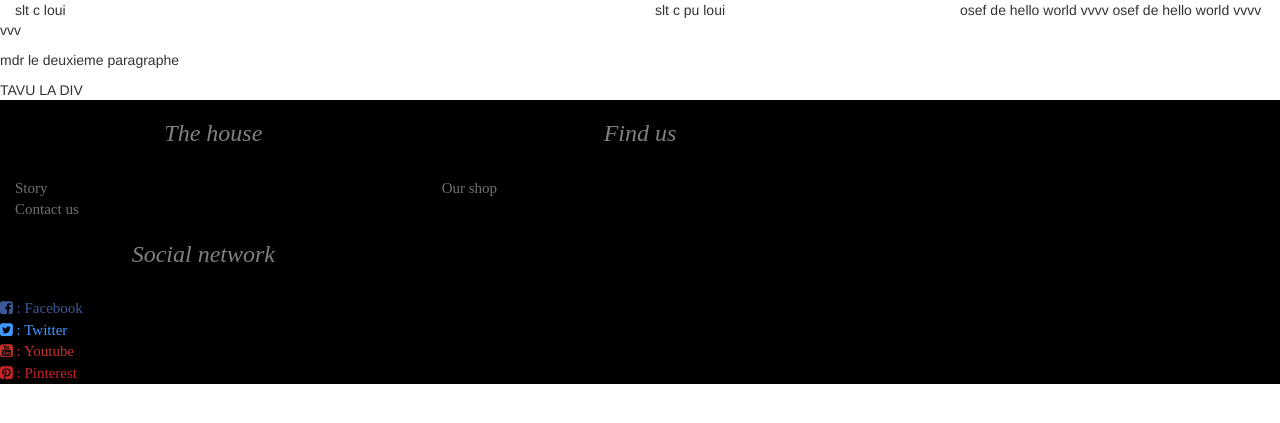
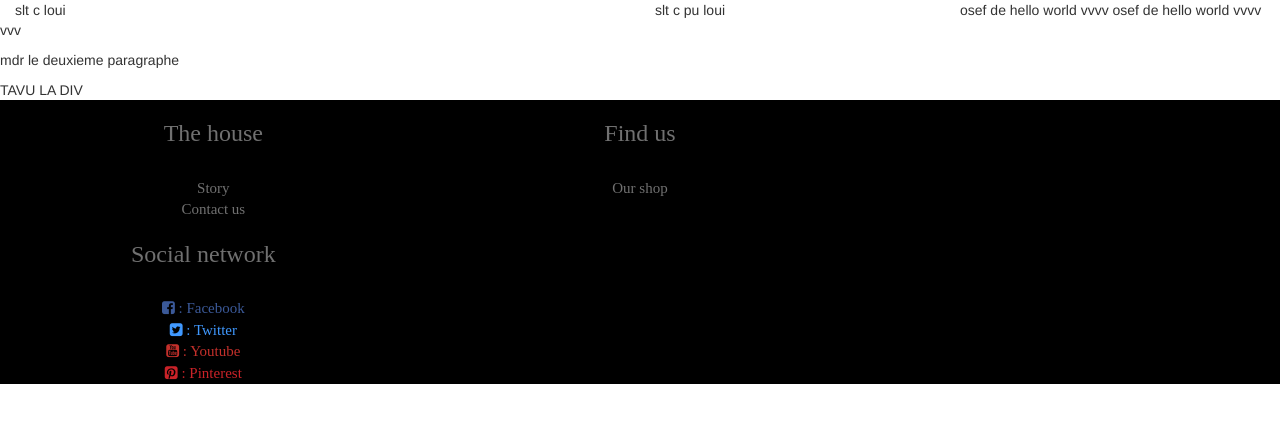
Before and after one commit to Ellaaaaww/WebProgrammingProject, a PHP site: page / in a window 1280 px wide. Shown: the top 423 px of the page. Run offline with PHP 8.4, Linux system fonts and the light colour scheme.

Commit message:
Ajout du footer Reste a le faire coller en bas de page

```diff
--- a/CSS/main.css
+++ b/CSS/main.css
@@ -1,19 +1,20 @@
+
+
+
 div.footer
 {
     background-color: black;
-    color : Gray;
+
     font-family: "Times New Roman", Times, serif;
     font-size: 15px;
+    text-align: center;
+    color: #707070;
+    position: relative;
 }
-h3
+
+h3.footer
 {
     font-style: italic ;
+    text-align: center;
+    color : Gray;
 };
-div.alignCentre
-{
-    text-align: center;
-};
-h3.alignCentre
-{
-    text-align: center;
-};
```
